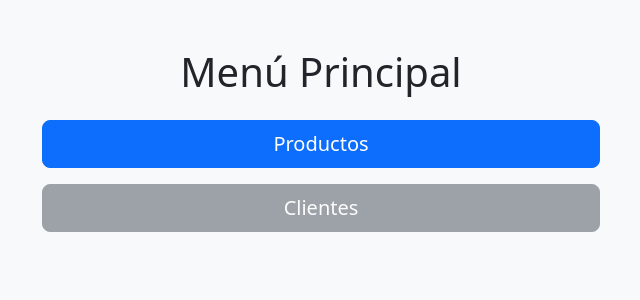
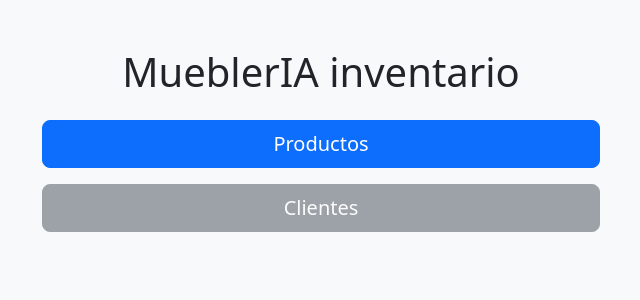
Before and after one commit to facuyamil96IA/inventario_web, a Flask app: page / in a window 1280 px wide. Shown: the top 300 px of the page, without its empty margins (319-959 px from the left). Run offline with Flask 3, Linux system fonts and the light colour scheme.

Commit message:
Update home.html
cambiamos el titulo

```diff
--- a/templates/home.html
+++ b/templates/home.html
@@ -7,7 +7,7 @@
 </head>
 <body class="bg-light">
   <div class="container text-center mt-5">
-    <h1 class="mb-4">Menú Principal</h1>
+    <h1 class="mb-4">MueblerIA inventario</h1>
     <div class="d-grid gap-3 col-6 mx-auto">
       <a href="/productos" class="btn btn-primary btn-lg">Productos</a>
       <a href="#" class="btn btn-secondary btn-lg disabled" title="Próximamente">Clientes</a>
```
